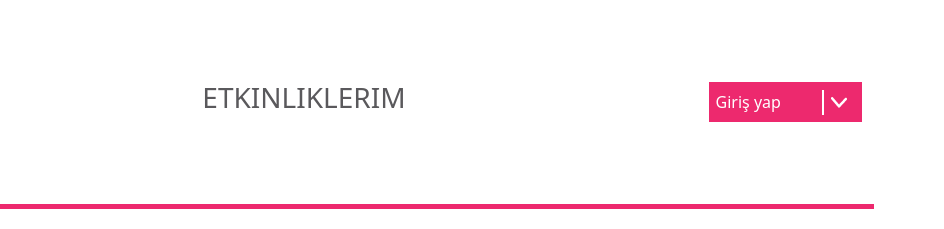
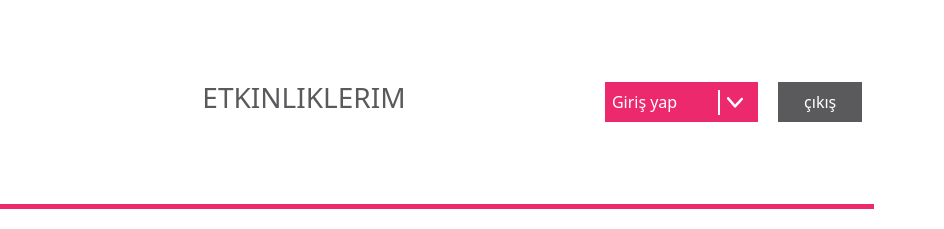
Before and after one commit to hivdakaymak/ibb-ipa-Project, a React app: page /events in a window 1280 px wide. Shown: the top 229 px of the page, 336-1280 px from the left. Built offline with nearby package versions, Linux system fonts and the light colour scheme; some packages are replaced by stand-ins of ours.

Commit message:
css updated

```diff
--- a/src/compenents/Navbar.js
+++ b/src/compenents/Navbar.js
@@ -11,7 +11,6 @@ const Navbars = (props) => {
   const userInfo = useSelector((state) => state.eventList.loginUser);
   const navigate = useNavigate();
   userData = JSON.parse(userData);
-  // useEffect(() => {}, [userInfo]);
 
   const logOut = () => {
     localStorage.removeItem("user-data");
@@ -49,9 +48,9 @@ const Navbars = (props) => {
               <li>
                 <Link to={"/"}>Etkinlik Tanımlama</Link>
               </li>
-              <li>
+              {/* <li>
                 <button onClick={e => logOut()}>çıkış</button>
-              </li>
+              </li> */}
               <li>
                 <Link to={"/social-policy"}>Sosyal Politikalar</Link>
               </li>
@@ -76,9 +75,11 @@ const Navbars = (props) => {
             </ul>
           </div>
         </div>
-        <div>
-          {/* <button onClick={logOut()}>çıkış yap</button> */}
-        </div>
+        <button className="logOutButton" onClick={(e) => logOut()}>
+          çıkış
+        </button>
+
+        <div>{/* <button onClick={logOut()}>çıkış yap</button> */}</div>
       </Col>
       <button
         className="mobile-button d-block d-md-none  "
--- a/src/style/style.css
+++ b/src/style/style.css
@@ -15,7 +15,7 @@
   border-bottom: 5px solid #faac32;
 }
 
-.mobile-button  {
+.mobile-button {
   color: #1d4780;
   background-color: transparent;
   border: none;
@@ -320,19 +320,28 @@
   background-color: transparent !important;
   border: none !important;
 }
-.tableModal .modal-content{
+.tableModal .modal-content {
   background-color: #2ab35b !important;
 }
 
-.editModalTitle{
-  color: white ;
+.editModalTitle {
+  color: white;
 }
 
-.editModalButton{
+.editModalButton {
   background-color: white !important;
   color: #1d4780 !important;
 }
 
-.editIcon button, .homeEditButton {
+.editIcon button,
+.homeEditButton {
   background-color: #1d4780 !important;
 }
+
+.logOutButton {
+  border: none;
+  width: 30%;
+  margin-left: 20px;
+  background-color: #5a595c;
+  color: white;
+}
```
Also changed, not shown: 1 other file.
